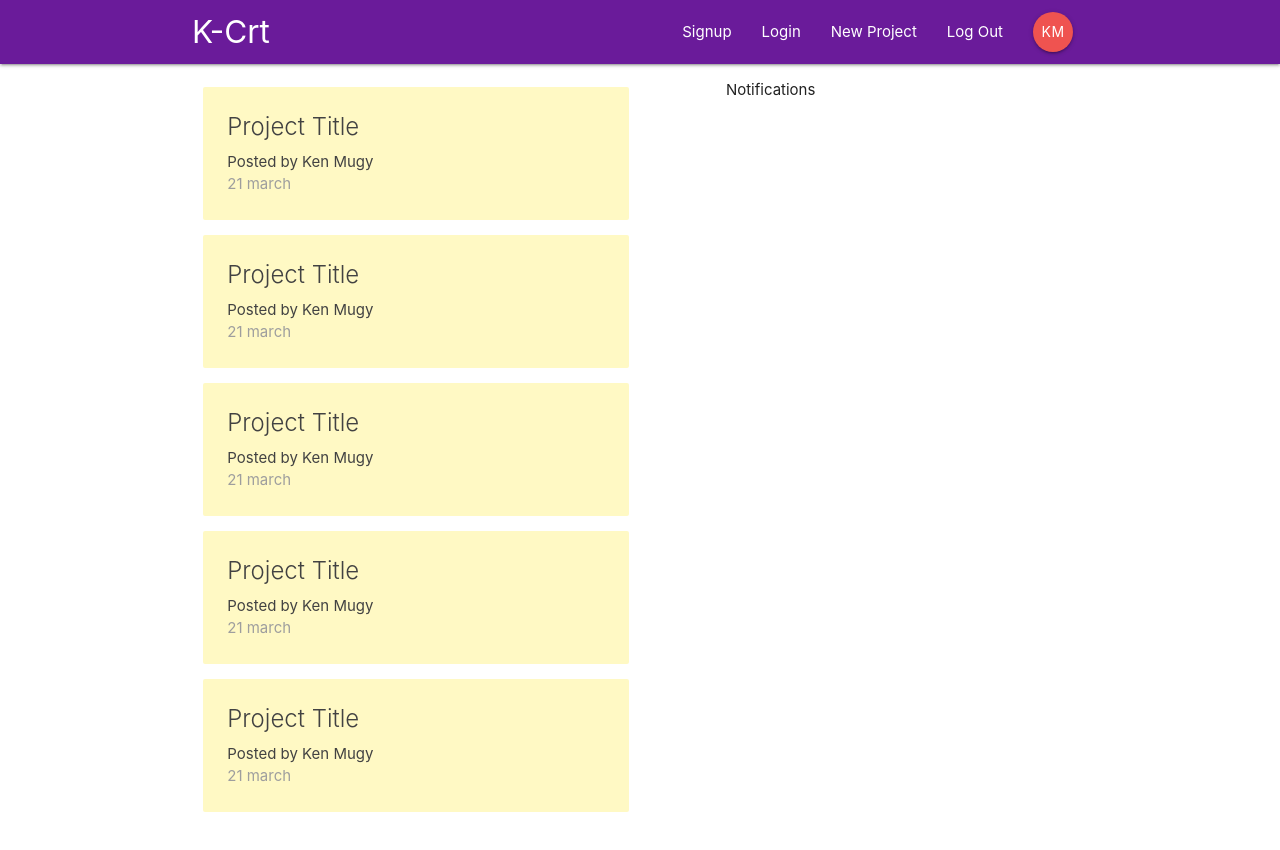
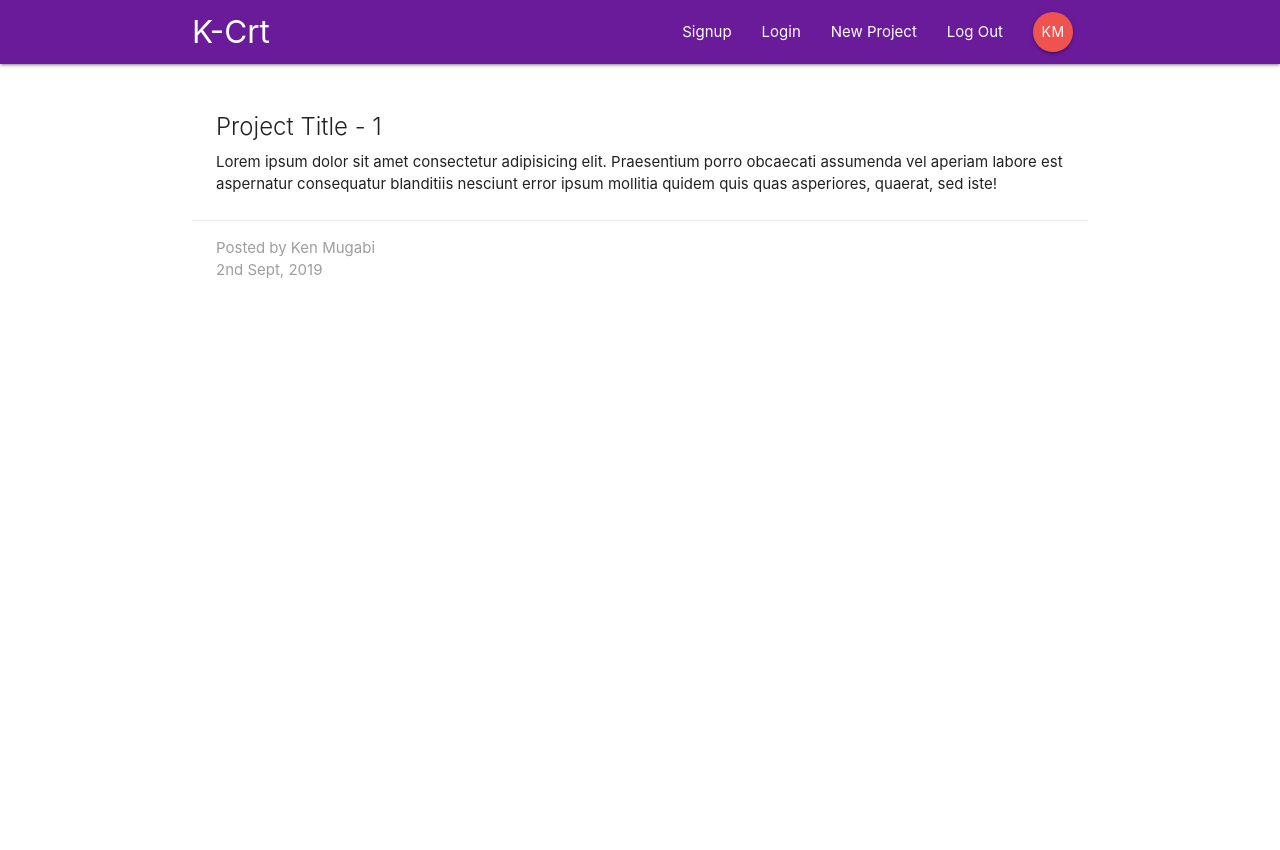
Before and after one commit to kenmugy/react-redux-firebase--, a React (Create React App) app: page /project/1 in a window 1280 px wide. Shown: the top 850 px of the page. After the commit the page ends 800 px from the top, so only its background shows below. Built offline with nearby package versions, Linux system fonts and the light colour scheme.

Commit message:
added Project detail functionality

```diff
--- a/src/App.js
+++ b/src/App.js
@@ -2,6 +2,7 @@ import React from 'react';
 import { BrowserRouter as Router, Switch, Route } from 'react-router-dom';
 import Navbar from './components/Layout/Navbar';
 import Dashboard from './components/Dashboard';
+import ProjectDetails from './components/projects/ProjectDetails';
 
 function App() {
   return (
@@ -9,8 +10,11 @@ function App() {
       <>
         <Navbar />
         <Switch>
-          <Route path='/'>
+          <Route exact path='/'>
             <Dashboard />
+          </Route>
+          <Route path='/project/:id'>
+            <ProjectDetails />
           </Route>
         </Switch>
       </>
--- a/src/components/dashboard/index.js
+++ b/src/components/dashboard/index.js
@@ -1,9 +1,8 @@
-import React, { useState } from 'react';
+import React from 'react';
 import Notifications from './Notifications';
 import ProjectList from '../projects/ProjectList';
 
 function Dashboard() {
-  // const [] = useState()
   return (
     <div className='dashboard container'>
       <div className='row'>
--- a/src/components/projects/ProjectDetails.js
+++ b/src/components/projects/ProjectDetails.js
@@ -0,0 +1,27 @@
+import React from 'react';
+import { useParams } from 'react-router-dom';
+
+const ProjectDetails = () => {
+  let { id } = useParams();
+  return (
+    <div className='container section project-details'>
+      <div className='card z-depth-0'>
+        <div className='card-content'>
+          <span className='card-title'>Project Title - {id}</span>
+          <p>
+            Lorem ipsum dolor sit amet consectetur adipisicing elit. Praesentium
+            porro obcaecati assumenda vel aperiam labore est aspernatur
+            consequatur blanditiis nesciunt error ipsum mollitia quidem quis
+            quas asperiores, quaerat, sed iste!
+          </p>
+        </div>
+        <div className='card-action lighten-4 grey-text'>
+          <div className=''>Posted by Ken Mugabi</div>
+          <div className=''>2nd Sept, 2019</div>
+        </div>
+      </div>
+    </div>
+  );
+};
+
+export default ProjectDetails;
```
